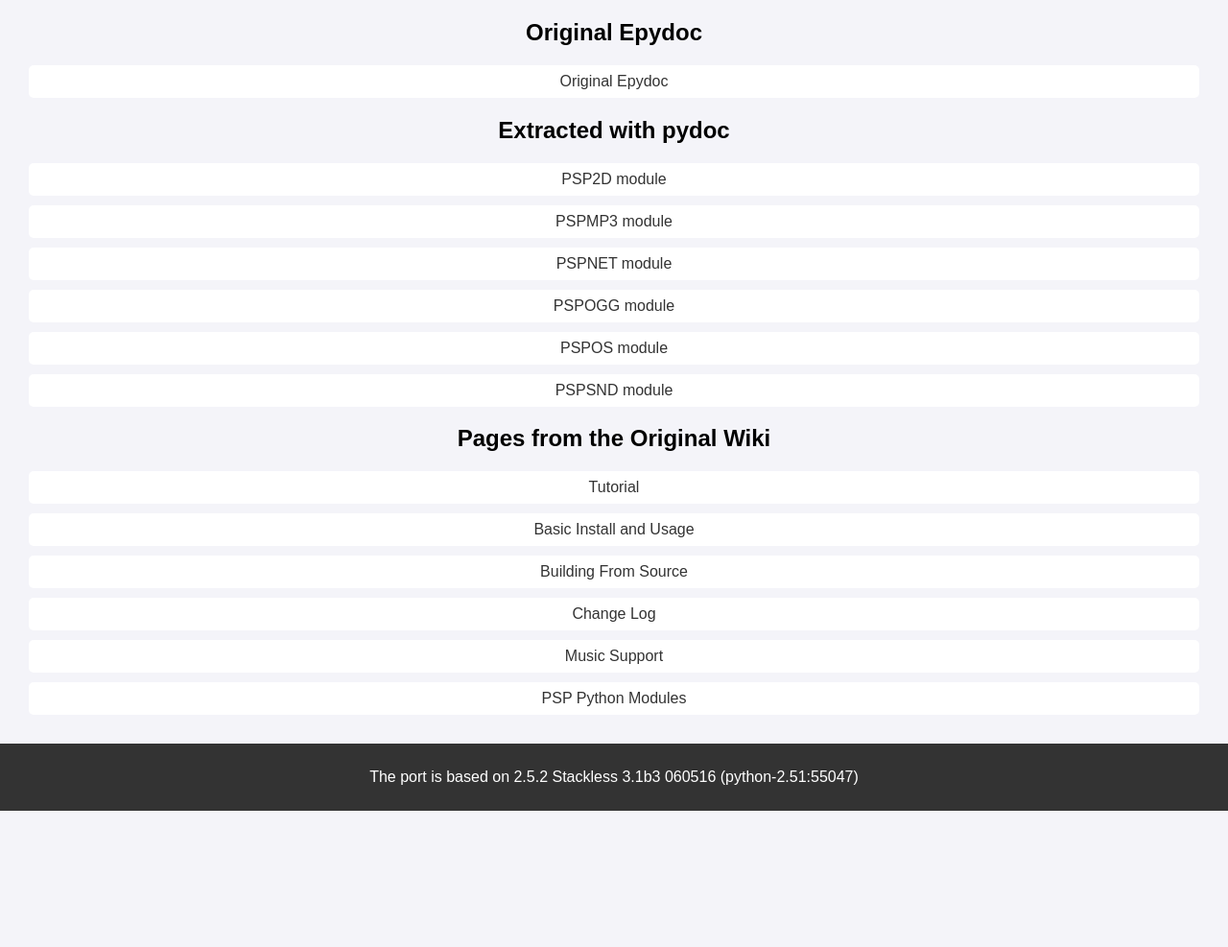
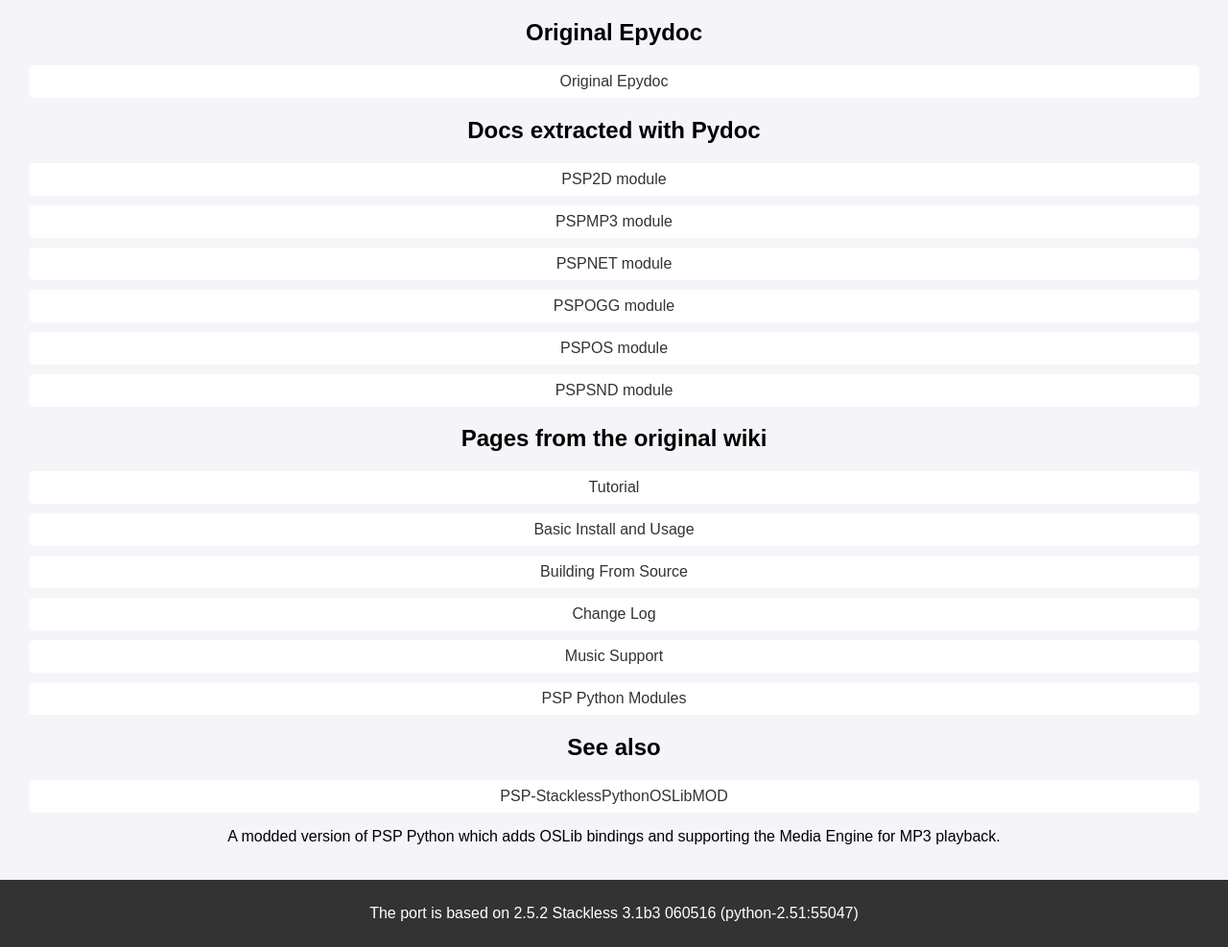
Before and after one commit to pierrelouys/PSPStacklessPythonDocs, a plain HTML site: page index.html in a window 1280 px wide. Shown: the part 140-1127 px from the top of the page at 96% size. Before the commit the page ends 985 px from the top, so only its background shows below. Drawn offline with Linux system fonts and the light colour scheme.

Commit message:
Update index.html

```diff
--- a/index.html
+++ b/index.html
@@ -62,7 +62,7 @@
         <h2>Original Epydoc</h2>
         <a href="epydoc/frames.html">Original Epydoc</a>
 
-        <h2>Extracted with pydoc</h2>
+        <h2>Docs extracted with Pydoc</h2>
         <a href="psp2d_doc.html">PSP2D module</a>
         <a href="pspmp3_doc.html">PSPMP3 module</a>
         <a href="pspnet_doc.html">PSPNET module</a>
@@ -70,13 +70,17 @@
         <a href="pspos_doc.html">PSPOS module</a>
         <a href="pspsnd_doc.html">PSPSND module</a>
 
-        <h2>Pages from the Original Wiki</h2>
+        <h2>Pages from the original wiki</h2>
         <a href="og_wiki/Tutorial.html">Tutorial</a>
         <a href="og_wiki/BasicInstallandUsage.html">Basic Install and Usage</a>
         <a href="og_wiki/BuildingFromSource.html">Building From Source</a>
         <a href="og_wiki/ChangeLog.html">Change Log</a>
         <a href="og_wiki/MusicSupport.html">Music Support</a>
         <a href="og_wiki/PSPPythonModules.html">PSP Python Modules</a>
+
+        <h2>See also</h2>
+        <a href="https://pierrelouys.github.io/PSP-StacklessPythonOSLibMOD/">PSP-StacklessPythonOSLibMOD</a>
+        <p>A modded version of PSP Python which adds OSLib bindings and supporting the Media Engine for MP3 playback.</p>
     </main>
 
     <footer>
```
